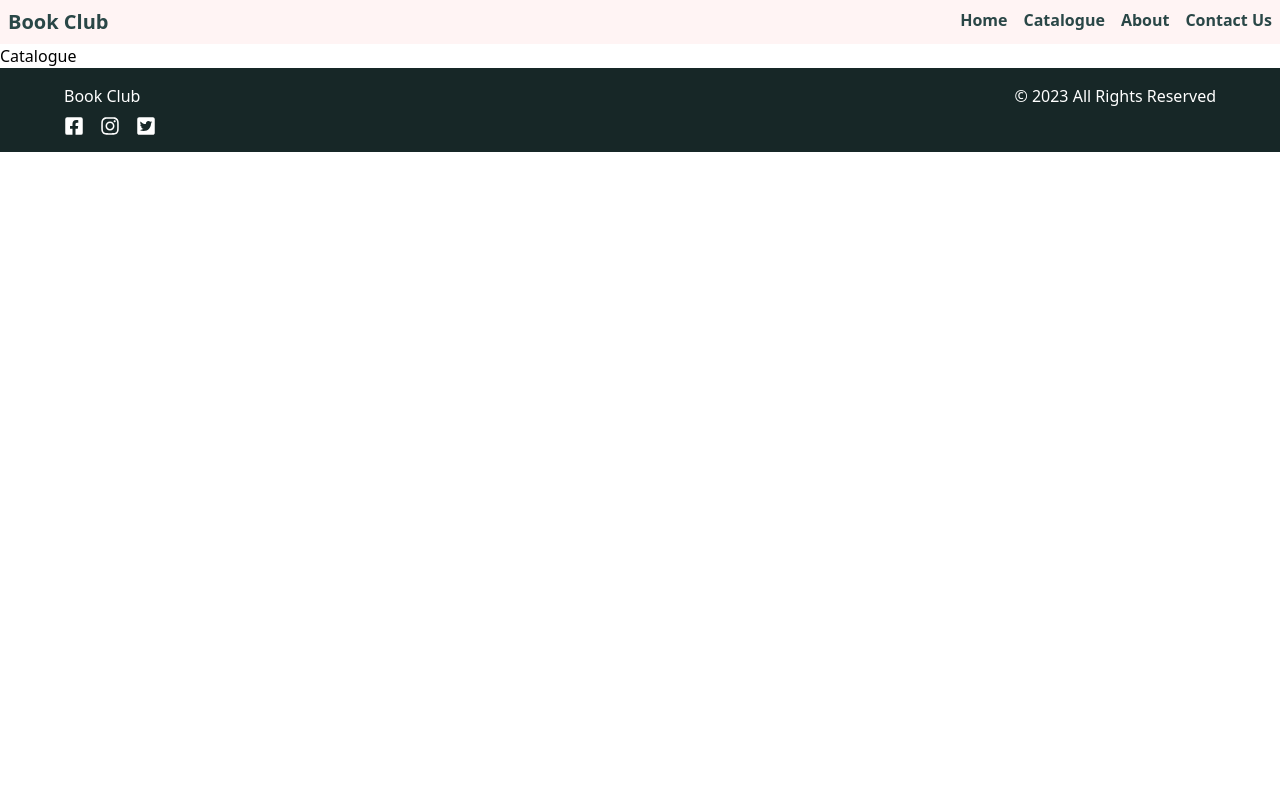
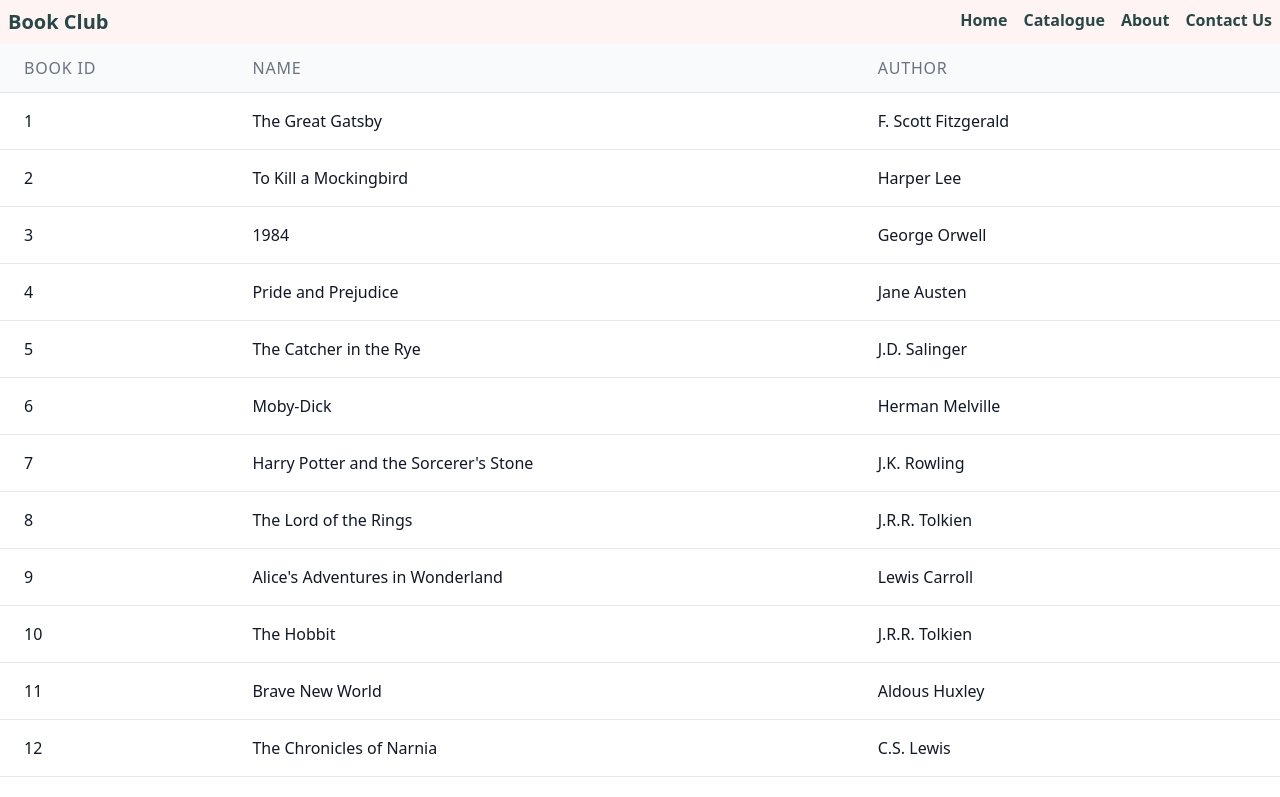
Before and after one commit to MylesMburu/BookClub, a React (Vite) app: page /catalogue in a window 1280 px wide. Shown: the top 797 px of the page. Built offline with nearby package versions, Linux system fonts and the light colour scheme.

Commit message:
catalogue added

```diff
--- a/package.json
+++ b/package.json
@@ -10,6 +10,11 @@
     "preview": "vite preview"
   },
   "dependencies": {
+    "@emailjs/browser": "^3.11.0",
+    "@emotion/react": "^11.11.1",
+    "@emotion/styled": "^11.11.0",
+    "@mui/material": "^5.13.7",
+    "dotenv": "^16.3.1",
     "emailjs": "^4.0.2",
     "react": "^18.2.0",
     "react-dom": "^18.2.0",
--- /dev/null
+++ b/src/components/Catalogue/BookData.js
@@ -0,0 +1,155 @@
+const books =
+[
+    {
+      "id": 1,
+      "name": "The Great Gatsby",
+      "author": "F. Scott Fitzgerald"
+    },
+    {
+      "id": 2,
+      "name": "To Kill a Mockingbird",
+      "author": "Harper Lee"
+    },
+    {
+      "id": 3,
+      "name": "1984",
+      "author": "George Orwell"
+    },
+    {
+      "id": 4,
+      "name": "Pride and Prejudice",
+      "author": "Jane Austen"
+    },
+    {
+      "id": 5,
+      "name": "The Catcher in the Rye",
+      "author": "J.D. Salinger"
+    },
+    {
+      "id": 6,
+      "name": "Moby-Dick",
+      "author": "Herman Melville"
+    },
+    {
+      "id": 7,
+      "name": "Harry Potter and the Sorcerer's Stone",
+      "author": "J.K. Rowling"
+    },
+    {
+      "id": 8,
+      "name": "The Lord of the Rings",
+      "author": "J.R.R. Tolkien"
+    },
+    {
+      "id": 9,
+      "name": "Alice's Adventures in Wonderland",
+      "author": "Lewis Carroll"
+    },
+    {
+      "id": 10,
+      "name": "The Hobbit",
+      "author": "J.R.R. Tolkien"
+    },
+    {
+      "id": 11,
+      "name": "Brave New World",
+      "author": "Aldous Huxley"
+    },
+    {
+      "id": 12,
+      "name": "The Chronicles of Narnia",
+      "author": "C.S. Lewis"
+    },
+    {
+      "id": 13,
+      "name": "The Odyssey",
+      "author": "Homer"
+    },
+    {
+      "id": 14,
+      "name": "Fahrenheit 451",
+      "author": "Ray Bradbury"
+    },
+    {
+      "id": 15,
+      "name": "Jane Eyre",
+      "author": "Charlotte Brontë"
+    },
+    {
+      "id": 16,
+      "name": "The Great Expectations",
+      "author": "Charles Dickens"
+    },
+    {
+      "id": 17,
+      "name": "The Adventures of Huckleberry Finn",
+      "author": "Mark Twain"
+    },
+    {
+      "id": 18,
+      "name": "Wuthering Heights",
+      "author": "Emily Brontë"
+    },
+    {
+      "id": 19,
+      "name": "The Alchemist",
+      "author": "Paulo Coelho"
+    },
+    {
+      "id": 20,
+      "name": "Gone with the Wind",
+      "author": "Margaret Mitchell"
+    },
+    {
+      "id": 21,
+      "name": "One Hundred Years of Solitude",
+      "author": "Gabriel García Márquez"
+    },
+    {
+      "id": 22,
+      "name": "The Kite Runner",
+      "author": "Khaled Hosseini"
+    },
+    {
+      "id": 23,
+      "name": "The Picture of Dorian Gray",
+      "author": "Oscar Wilde"
+    },
+    {
+      "id": 24,
+      "name": "Don Quixote",
+      "author": "Miguel de Cervantes"
+    },
+    {
+      "id": 25,
+      "name": "The Scarlet Letter",
+      "author": "Nathaniel Hawthorne"
+    },
+    {
+      "id": 26,
+      "name": "The Count of Monte Cristo",
+      "author": "Alexandre Dumas"
+    },
+    {
+      "id": 27,
+      "name": "Crime and Punishment",
+      "author": "Fyodor Dostoevsky"
+    },
+    {
+      "id": 28,
+      "name": "The Brothers Karamazov",
+      "author": "Fyodor Dostoevsky"
+    },
+    {
+      "id": 29,
+      "name": "The Grapes of Wrath",
+      "author": "John Steinbeck"
+    },
+    {
+      "id": 30,
+      "name": "Lord of the Flies",
+      "author": "William Golding"
+    }
+  ]
+
+  export default books;
--- a/src/components/Catalogue/Catalogue.jsx
+++ b/src/components/Catalogue/Catalogue.jsx
@@ -1,7 +1,42 @@
 import React from 'react'
+import books from './BookData.js';
 
 export const Catalogue = () => {
   return (
-    <div>Catalogue</div>
+    <div className='bg-primary'>
+      <table className="min-w-full divide-y divide-gray-200">
+        <thead className="bg-gray-50">
+          <tr>
+            <th scope="col" className="px-6 py-3 text-left font-medium text-gray-500 uppercase tracking-wider">
+              Book ID
+            </th>
+            <th scope="col" className="px-6 py-3 text-left font-medium text-gray-500 uppercase tracking-wider">
+              Name
+            </th>
+            <th scope="col" className="px-6 py-3 text-left font-medium text-gray-500 uppercase tracking-wider">
+              Author
+            </th>
+          </tr>
+        </thead>
+        <tbody className="bg-white divide-y divide-gray-200">
+
+          {/* Render table rows dynamically */}
+          {books.map((book) => (
+            <tr key={book.id}>
+              <td className="px-6 py-4 whitespace-nowrap">
+                <span className="text-gray-900">{book.id}</span>
+              </td>
+              <td className="px-6 py-4 whitespace-nowrap">
+                <span className="text-gray-900">{book.name}</span>
+              </td>
+              <td className="px-6 py-4 whitespace-nowrap">
+                <span className="text-gray-900">{book.author}</span>
+              </td>
+            </tr>
+          ))}
+        </tbody>
+      </table>
+    </div>
+
   )
 }
--- a/src/components/Contacts/Contacts.jsx
+++ b/src/components/Contacts/Contacts.jsx
@@ -1,6 +1,24 @@
-import React from 'react';
+import React, { useRef } from 'react';
+import emailjs from '@emailjs/browser';
+import {FiPhoneCall} from 'react-icons/fi'
+// import 'dotenv/config';
+
 
 export const Contacts = () => {
+
+  const form = useRef();
+
+  const sendEmail = (e) => {
+    e.preventDefault();
+    try {
+      emailjs.sendForm('service_b4yrlg9','template_8qnuo6d',form.current,'BuzQ1LqDL1lsJ2zC4');
+    } catch (error) {
+
+    }
+    e.target.reset();
+    window.alert('Message sent');
+
+  }
   return (
     <div className='bg-primary text-white'>
       <div className='flex flex-col px-6 pt-8 justify-center items-center'>
@@ -8,8 +26,13 @@ export const Contacts = () => {
           <h2 className='border-b-2 border-white pb-1'>Contact Us</h2>
         </div>
         <div>
-          <form className="flex flex-col p-8 w-full md:w-96 text-black">
-            <h3 className='text-white'>Phone: +254759129028</h3>
+          <form className="flex flex-col p-8 w-full md:w-96 text-black" ref={form} onSubmit={sendEmail}>
+          <div className="flex gap-4 bg-secondary p-3 rounded mb-4">
+            <FiPhoneCall className='mt-1'/>
+            <h3>
+              +(254)759129028
+            </h3>
+          </div>
             {/* Input for full name */}
             <input
               type="text"
```
Also changed, not shown: 2 other files (tests, documents, lock files or other folders).
